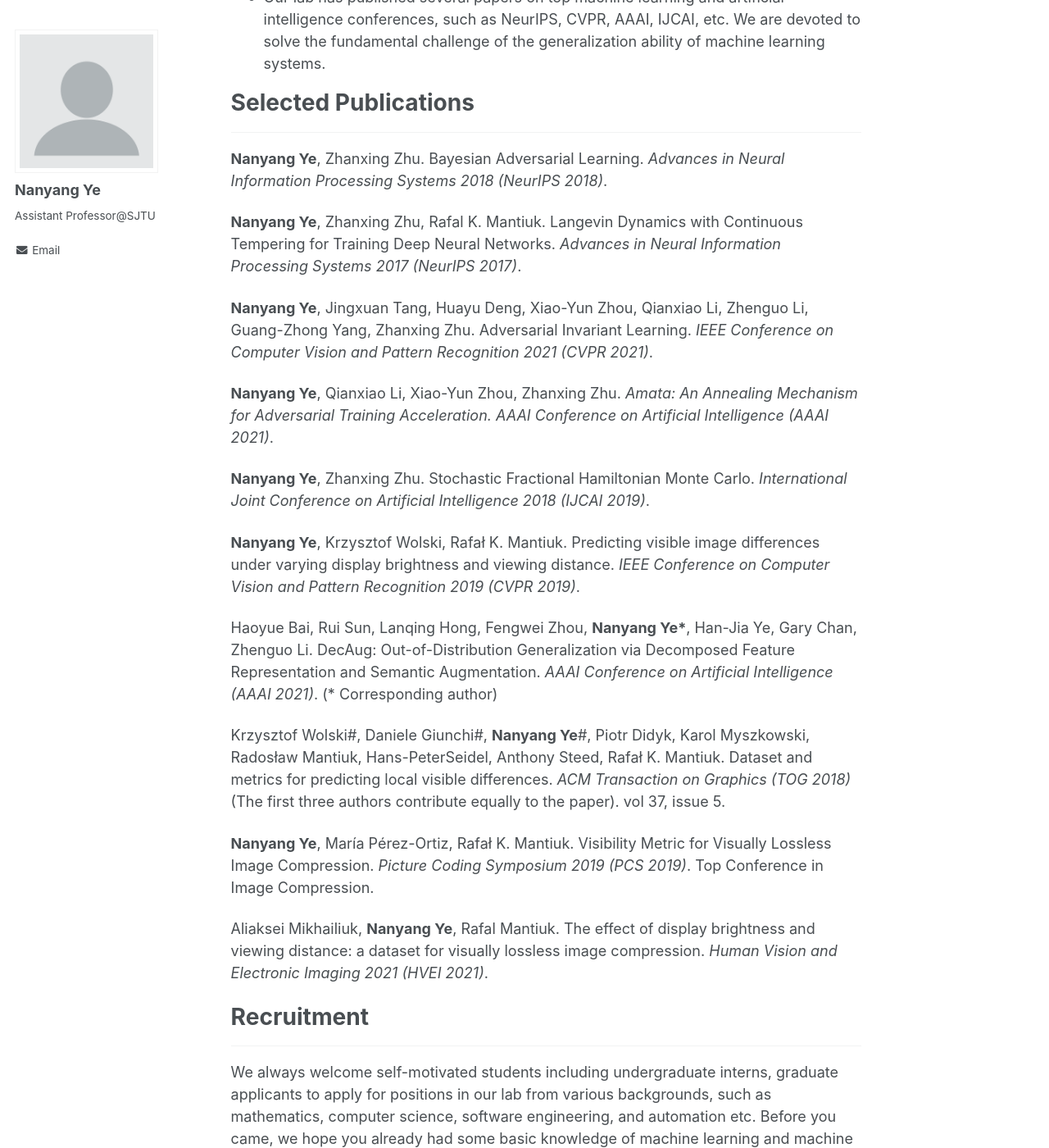
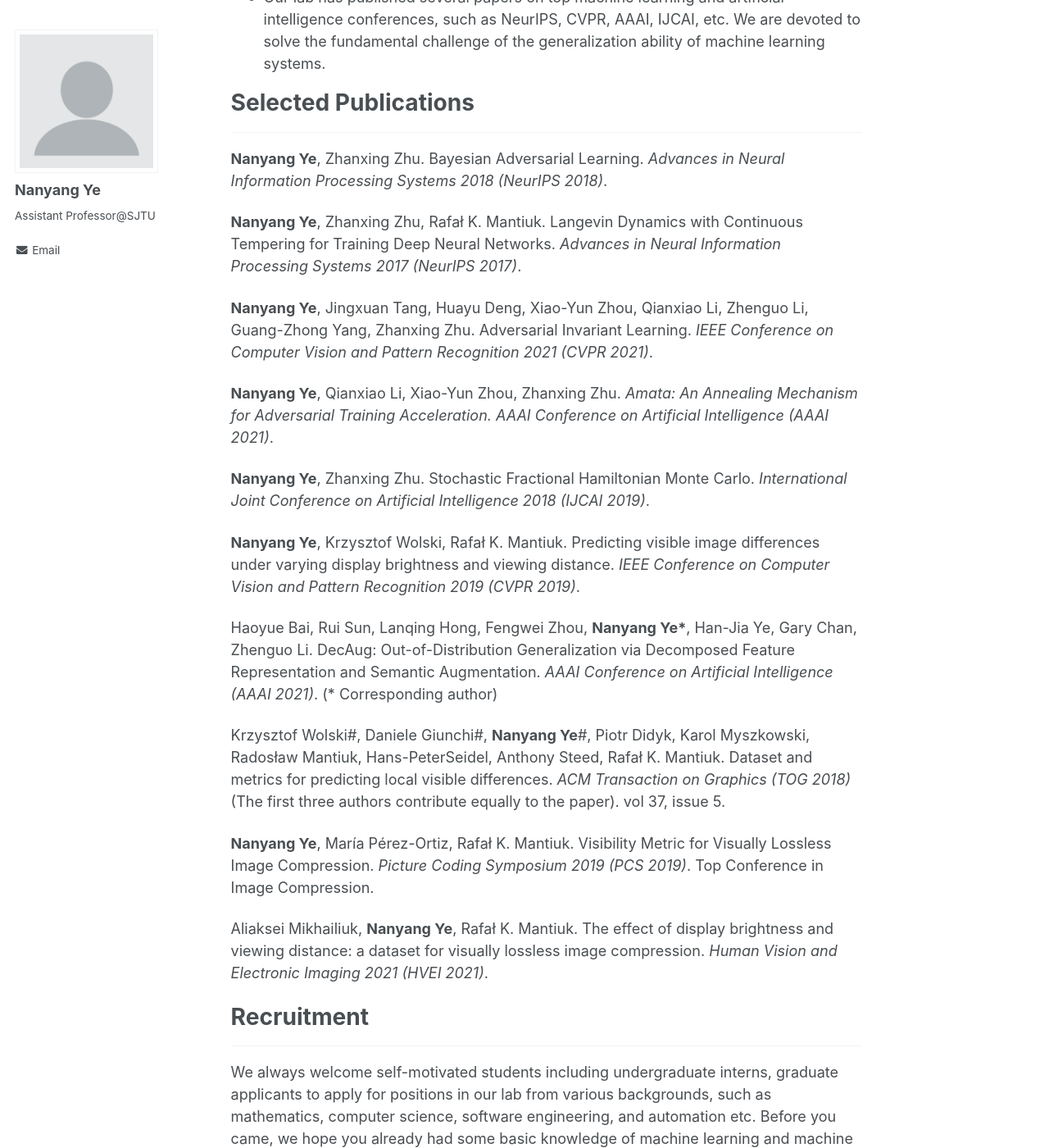
Before and after one commit to ynysjtu/ynysjtu.github.io, a Jekyll site: the page built from _pages/about.md, in a window 1280 px wide and 1400 px high, scrolled down 347 px. Shown: the whole window at 82% size. Built offline with Jekyll 4.4.1, drawn with Linux system fonts in a browser that asks for light colours; our own code applies the rules of GitHub Pages for plain Markdown files.

Commit message:
Update about.md

```diff
--- a/_pages/about.md
+++ b/_pages/about.md
@@ -17,7 +17,7 @@ redirect_from:
 ------
 **Nanyang Ye**, Zhanxing Zhu. Bayesian Adversarial Learning. *Advances in Neural Information Processing Systems 2018 (NeurIPS 2018)*.
 
-**Nanyang Ye**, Zhanxing Zhu, Rafal K. Mantiuk. Langevin Dynamics with Continuous Tempering for Training Deep Neural Networks. *Advances in Neural Information Processing Systems 2017 (NeurIPS 2017)*.
+**Nanyang Ye**, Zhanxing Zhu, Rafał K. Mantiuk. Langevin Dynamics with Continuous Tempering for Training Deep Neural Networks. *Advances in Neural Information Processing Systems 2017 (NeurIPS 2017)*.
 
 **Nanyang Ye**, Jingxuan Tang, Huayu Deng, Xiao-Yun Zhou, Qianxiao Li, Zhenguo Li, Guang-Zhong Yang, Zhanxing Zhu. Adversarial Invariant Learning. *IEEE Conference on Computer Vision and Pattern Recognition 2021 (CVPR 2021)*.
 
@@ -33,7 +33,7 @@ Krzysztof Wolski#, Daniele Giunchi#, **Nanyang Ye**#, Piotr Didyk, Karol Myszkow
 
 **Nanyang Ye**, María Pérez-Ortiz, Rafał K. Mantiuk. Visibility Metric for Visually Lossless Image Compression. *Picture Coding Symposium 2019 (PCS 2019)*. Top Conference in Image Compression.
 
-Aliaksei Mikhailiuk, **Nanyang Ye**, Rafal Mantiuk. The effect of display brightness and viewing distance: a dataset for visually lossless image compression. *Human Vision and Electronic Imaging 2021 (HVEI 2021)*.
+Aliaksei Mikhailiuk, **Nanyang Ye**, Rafał K. Mantiuk. The effect of display brightness and viewing distance: a dataset for visually lossless image compression. *Human Vision and Electronic Imaging 2021 (HVEI 2021)*.
 
 # Recruitment
 ------
```
Also changed, not shown: other parts of _pages/about.md (+1 -1 lines).
